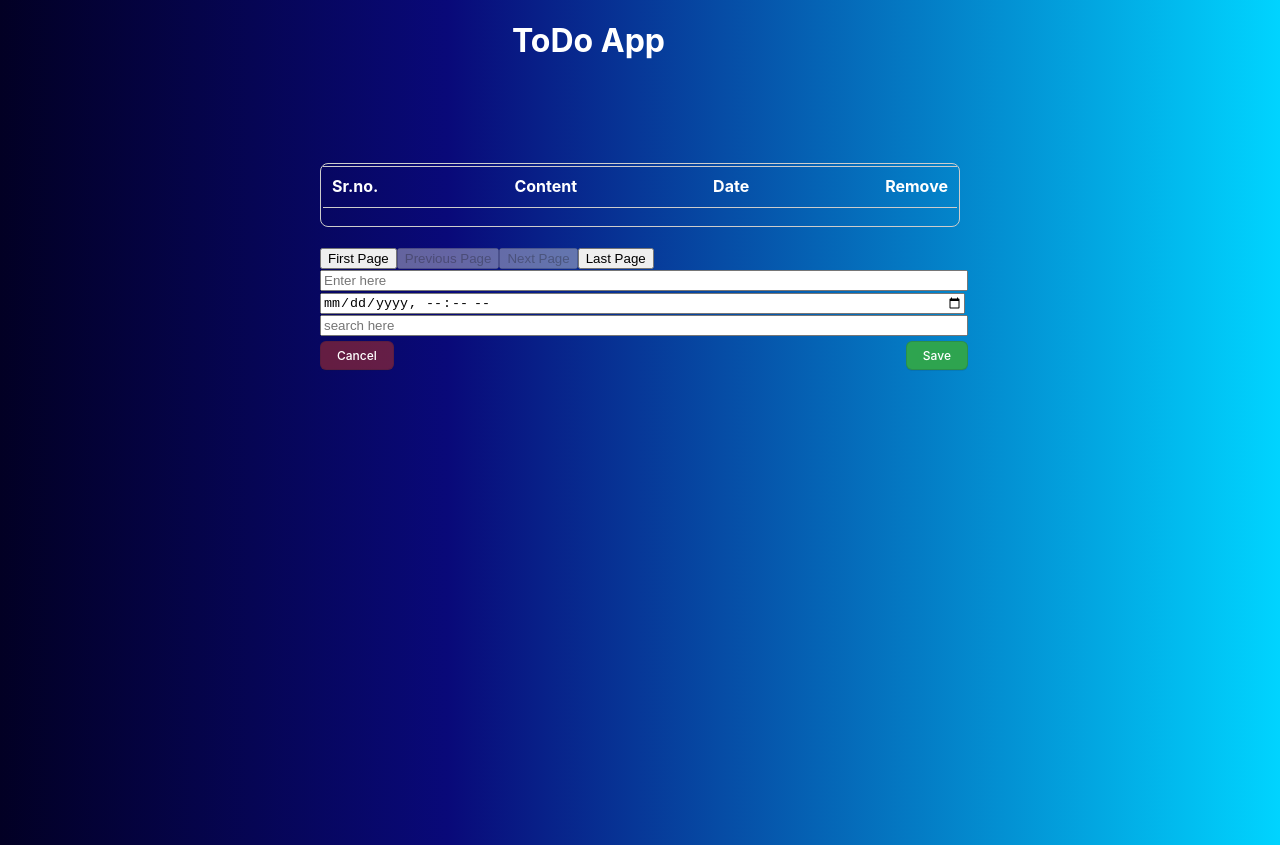
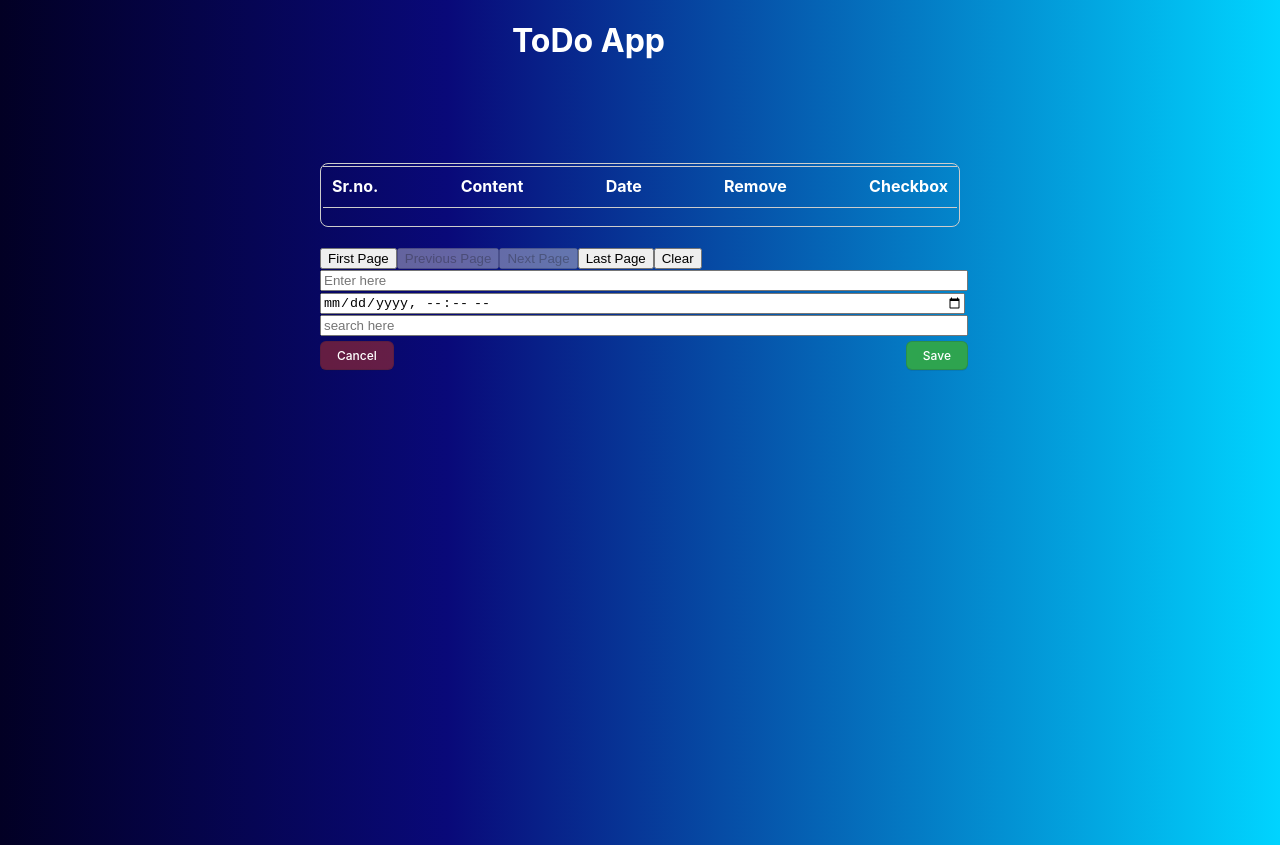
Before and after one commit to Nitinsharma235/todo-app, a React (Create React App) app: page / in a window 1280 px wide. Shown: the top 845 px of the page. Built offline with nearby package versions, Linux system fonts and the light colour scheme.

Commit message:
added checkbox

```diff
--- a/src/App.js
+++ b/src/App.js
@@ -36,6 +36,7 @@ function App() {
     b['desc']=inputvalue;
     b['date']=dinputvalue;
     b['uuid']=small_id;
+    b['isChecked']=false;
     newArray.push(b);
     setTasks(newArray);
     setTimeout(() => {
@@ -45,6 +46,20 @@ function App() {
   }
   function handleDelete(i) {
     setTasks(tasks.filter(task => task.uuid !== i));
+  }
+  function handleChecked(uuid){
+   // console.log(tasks);
+    let tempTasks=tasks.slice();
+     for(let i=0;i<tempTasks.length;i++){
+      if(tempTasks[i].uuid===uuid){
+        tempTasks[i].isChecked=!tempTasks[i].isChecked;
+      }
+     }
+    setTasks(tempTasks);
+
+  }
+  function handleClear(){
+    setTasks(tasks.filter(task => !task.isChecked));
   }
   // function handleSearch() {
 
@@ -75,7 +90,8 @@ function App() {
       accessorKey:'desc',
       footer:'Content'
 
-    },    {
+    },
+    {
       header:'Date',
       accessorFn: (row) => formatDate(row.date),
       footer:'Date',
@@ -88,6 +104,16 @@ function App() {
         </button>
       ),
       footer:'Remove'
+
+    },
+    {
+      header:'Checkbox',
+      cell: ({ row }) => ( <input
+        type="checkbox"
+        checked= {row.original.isChecked}
+        onChange={() => handleChecked(row.original.uuid)}
+      />)
+
 
     },
   ]
@@ -161,6 +187,7 @@ function App() {
         <button  disabled={!table.getCanPreviousPage()}  onClick={() => table.previousPage()}>Previous Page</button>
         <button  disabled={!table.getCanNextPage()} onClick={() => table.nextPage()}>Next Page</button>
         <button onClick={() => table.setPageIndex(table.getPageCount() - 1)}>Last Page</button>
+        <button onClick={handleClear}>Clear</button>
       </div>
       <div className="input">
       <input type="text" placeholder="Enter here" id="taskinput"/><br/>
@@ -169,6 +196,7 @@ function App() {
       <br/>
       <button className='button-4' onClick={handleCancel}>Cancel</button>
       <button className='button-3' onClick={handleSave}>Save</button><br/>
+
       <div className="sinput">
 
       {/* <button className='button-5' onClick={handleSearch}>search</button>
```
